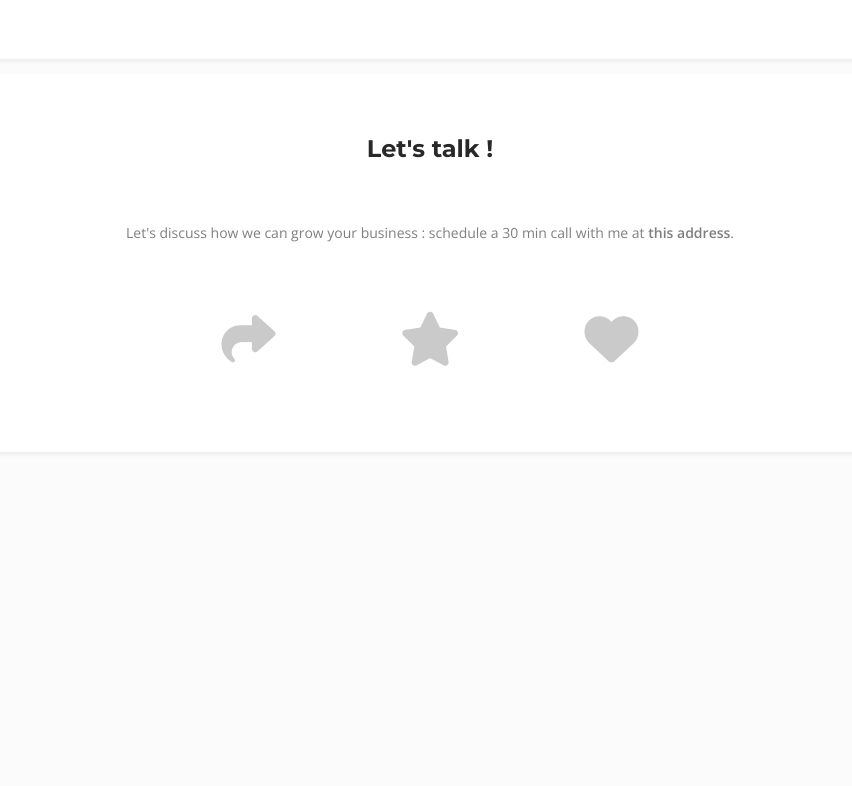
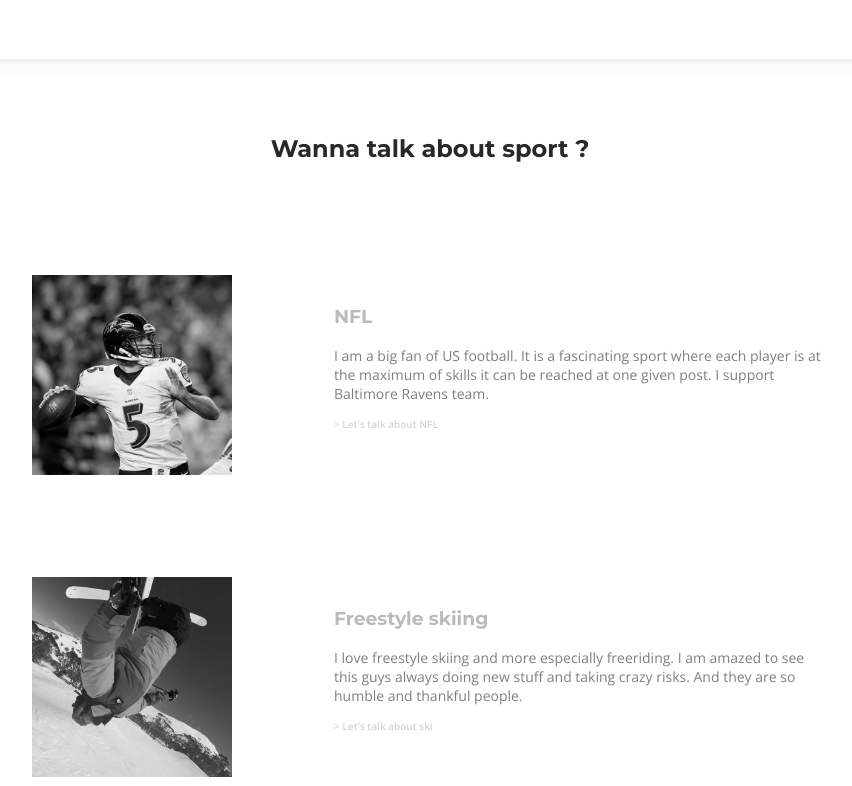
Before and after one commit to Louisrbrt/profile, a plain HTML site: page index.html in a window 1280 px wide. Shown: the part 2014-2800 px from the top of the page, without its empty margins (210-1062 px from the left). Before the commit the page ends 2481 px from the top, so only its background shows below. Drawn offline with nearby package versions, Linux system fonts and the light colour scheme.

Commit message:
my profile website

```diff
--- a/index.html
+++ b/index.html
@@ -29,11 +29,12 @@
         <li><a href="https://fr.linkedin.com/in/louisrbrt"><i class="fa fa-linkedin" aria-hidden="true" target="_blank"></i></a></li>
         <li><a href="https://www.facebook.com/louis.robert.167" target="_blank"><i class="fa fa-facebook" aria-hidden="true" target="_blank"></i></a></li>
         <li><a href="https://github.com/Louisrbrt"><i class="fa fa-github" aria-hidden="true"></i></a></li>
+        <li><a href="https://soundcloud.com/the-boarman"><i class="fa fa-soundcloud" aria-hidden="true"></i></a></li>
       </ul>
     </div>
 
     <!-- ~~~~~~~~~~~~~~~~~~ -->
-    <!-- MAIN  -->
+    <!-- MAIN  BOOKS-->
     <!-- ~~~~~~~~~~~~~~~~~~ -->
     <div class="main section">
       <h2>Must-read books</h2>
@@ -66,6 +67,44 @@
     </div>
 
     <!-- ~~~~~~~~~~~~~~~~~~ -->
+    <!-- MAIN SPORTS-->
+    <!-- ~~~~~~~~~~~~~~~~~~ -->
+    <div class="main section">
+      <h2>Wanna talk about sport ?</h2>
+      <table>
+        <tr>
+          <td><img src="images/joe_flacco Cropped.jpg" class="pic-square" alt=""></td>
+          <td>
+            <h3>NFL</h3>
+            <p>I am a big fan of US football. It is a fascinating sport where each player is at the maximum of skills it can be reached at one given post. I support Baltimore Ravens team.</p>
+            <a href="#" class="text-link"><h4> > Let's talk about NFL</h4></a>
+          </td>
+        </tr>
+        <tr>
+          <td><img src="images/tom_wallisch Cropped.jpg" class="pic-square" alt=""></td>
+          <td>
+            <h3>Freestyle skiing</h3>
+            <p>I love freestyle skiing and more especially freeriding. I am amazed to see this guys always doing new stuff and taking crazy risks. And they are so humble and thankful people.</p>
+            <a href="#" class="text-link"><h4> > Let's talk about ski</h4></a>
+          </td>
+        </tr>
+        <tr>
+          <td><img src="images/skydiving Cropped.jpg" class="pic-square" alt=""></td>
+          <td>
+            <h3>Skydiving</h3>
+            <p>Pure adrenaline. You face your own fears when jumping from a plane at 12.000 ft. Extreme sport with extreme sensations but with a very focus mindset.</p>
+            <a href="#" class="text-link"><h4> > Let's talk about skydiving</h4></a>
+          </td>
+        </tr>
+      </table>
+    </div>
+
+    <div class="section">
+      <h2>Loooooove electronic music...</h2>
+      <iframe width="100%" height="450" scrolling="no" frameborder="no" src="https://w.soundcloud.com/player/?url=https%3A//api.soundcloud.com/playlists/124053549&amp;auto_play=false&amp;hide_related=false&amp;show_comments=true&amp;show_user=true&amp;show_reposts=false&amp;visual=true"></iframe>
+    </div>
+
+    <!-- ~~~~~~~~~~~~~~~~~~ -->
     <!-- FOOTER -->
     <!-- ~~~~~~~~~~~~~~~~~~ -->
     <div class="footer section">
```
Also changed, not shown: images/joe_flacco Cropped.jpg (added), images/skydiving Cropped.jpg (added), images/tom_wallisch Cropped.jpg (added).
